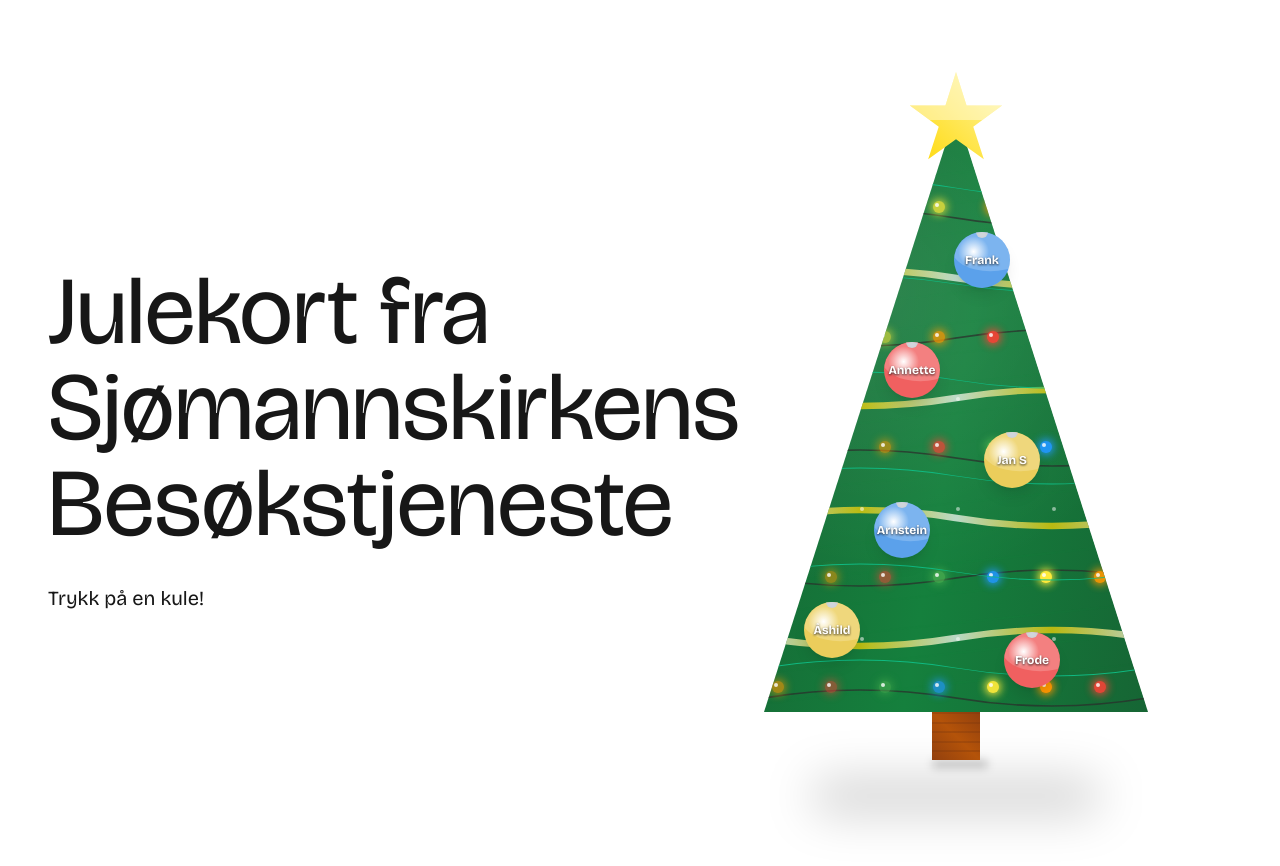
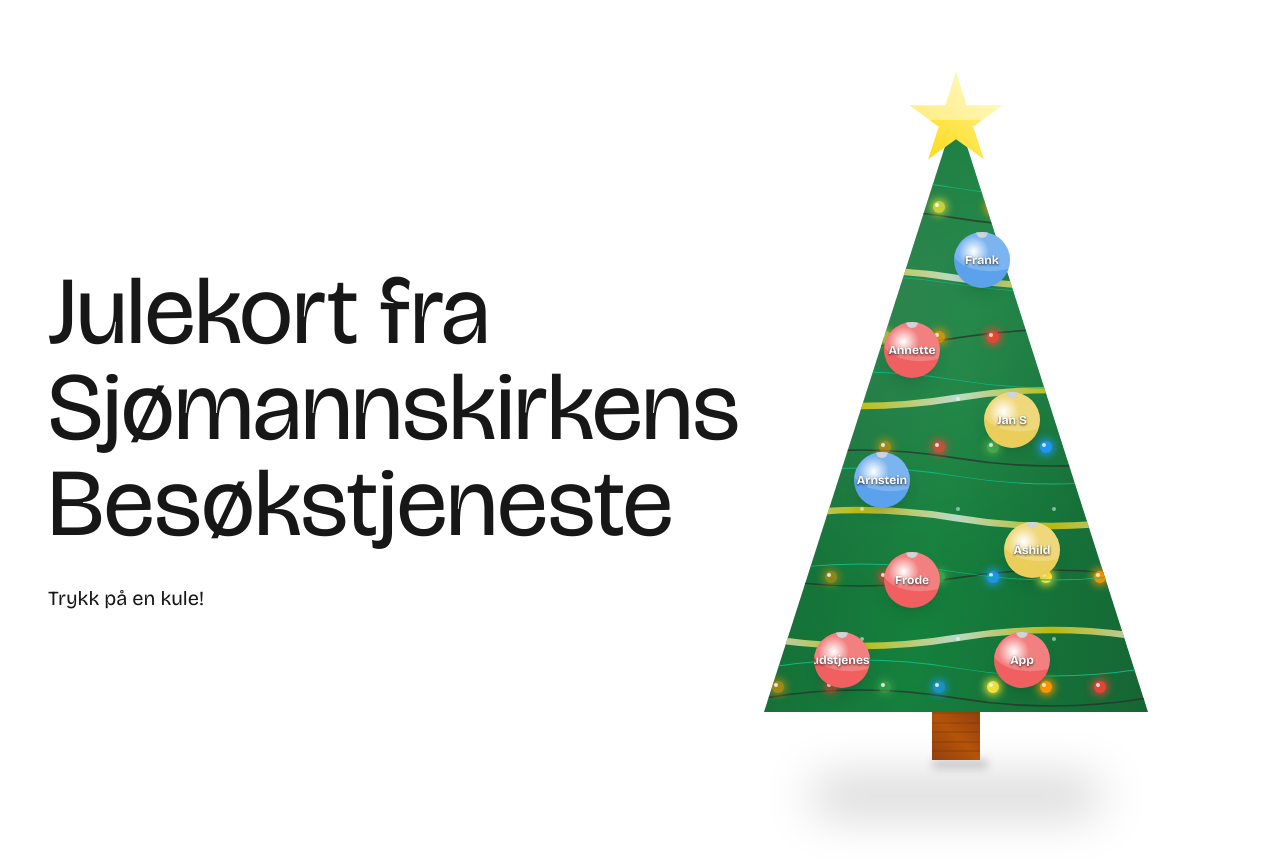
Before and after one commit to griphaugland/julekort-sjomannskirken, a Next.js app: page / in a window 1280 px wide. Shown: the top 866 px of the page. Built offline with nearby package versions, Linux system fonts and the light colour scheme.

Commit message:
feat: added two more ornaments for app and sermon

```diff
--- a/src/components/ui/ChristmasTree.tsx
+++ b/src/components/ui/ChristmasTree.tsx
@@ -120,37 +120,52 @@ const ChristmasTree = () => {
             />
             <Ornament
               color="#f06060"
-              top="230px"
+              top="210px"
               left="120px"
               content="Annette"
               onOrnamentClick={handleOrnamentClick}
             />
             <Ornament
               color="#ebcd5b"
-              top="320px"
+              top="280px"
               left="220px"
               content="Jan S"
               onOrnamentClick={handleOrnamentClick}
             />
             <Ornament
               color="#5ba1eb"
-              top="390px"
-              left="110px"
+              top="340px"
+              left="90px"
               content="Arnstein"
               onOrnamentClick={handleOrnamentClick}
             />
             <Ornament
               color="#ebcd5b"
-              top="490px"
-              left="40px"
+              top="410px"
+              left="240px"
               content="Åshild"
               onOrnamentClick={handleOrnamentClick}
             />
             <Ornament
               color="#f06060"
+              top="440px"
+              left="120px"
+              content="Frode"
+              onOrnamentClick={handleOrnamentClick}
+            />
+            <Ornament
+              color="#f06060"
               top="520px"
-              left="240px"
-              content="Frode"
+              left="50px"
+              content="Gudstjeneste"
+              textClassName="text-sm"
+              onOrnamentClick={handleOrnamentClick}
+            />
+            <Ornament
+              color="#f06060"
+              top="520px"
+              left="230px"
+              content="App"
               onOrnamentClick={handleOrnamentClick}
             />
           </div>
@@ -199,6 +214,20 @@ const ChristmasTree = () => {
               content="Frode"
               onOrnamentClick={handleOrnamentClick}
             />
+            <Ornament
+              color="#f06060"
+              top="380px"
+              left="90px"
+              content="Gudstjeneste"
+              onOrnamentClick={handleOrnamentClick}
+            />
+            <Ornament
+              color="#f06060"
+              top="380px"
+              left="90px"
+              content="Nødappen"
+              onOrnamentClick={handleOrnamentClick}
+            />
           </div>
 
           {/* Dialog */}
--- a/src/components/ui/Ornament.tsx
+++ b/src/components/ui/Ornament.tsx
@@ -114,6 +114,7 @@ interface OrnamentProps {
   left?: string;
   content: string;
   onOrnamentClick: (content: string) => void;
+  textClassName?: string;
 }
 
 export const Ornament: React.FC<OrnamentProps> = ({
@@ -122,6 +123,7 @@ export const Ornament: React.FC<OrnamentProps> = ({
   left,
   content,
   onOrnamentClick,
+  textClassName,
 }) => {
   return (
     <button
@@ -141,7 +143,7 @@ export const Ornament: React.FC<OrnamentProps> = ({
       />
       <div className="absolute w-3 h-3 bg-gray-300 rounded-full left-1/2 -top-1.5 transform -translate-x-1/2 shadow-inner" />
       <span
-        className={`relative z-10 font-bold text-xs text-inherit drop-shadow-[0_1.1px_1.1px_rgba(0,0,0,0.8)]`}
+        className={`relative z-10 font-bold text-xs text-inherit drop-shadow-[0_1.1px_1.1px_rgba(0,0,0,0.8)] ${textClassName}`}
       >
         {content}
       </span>
```
